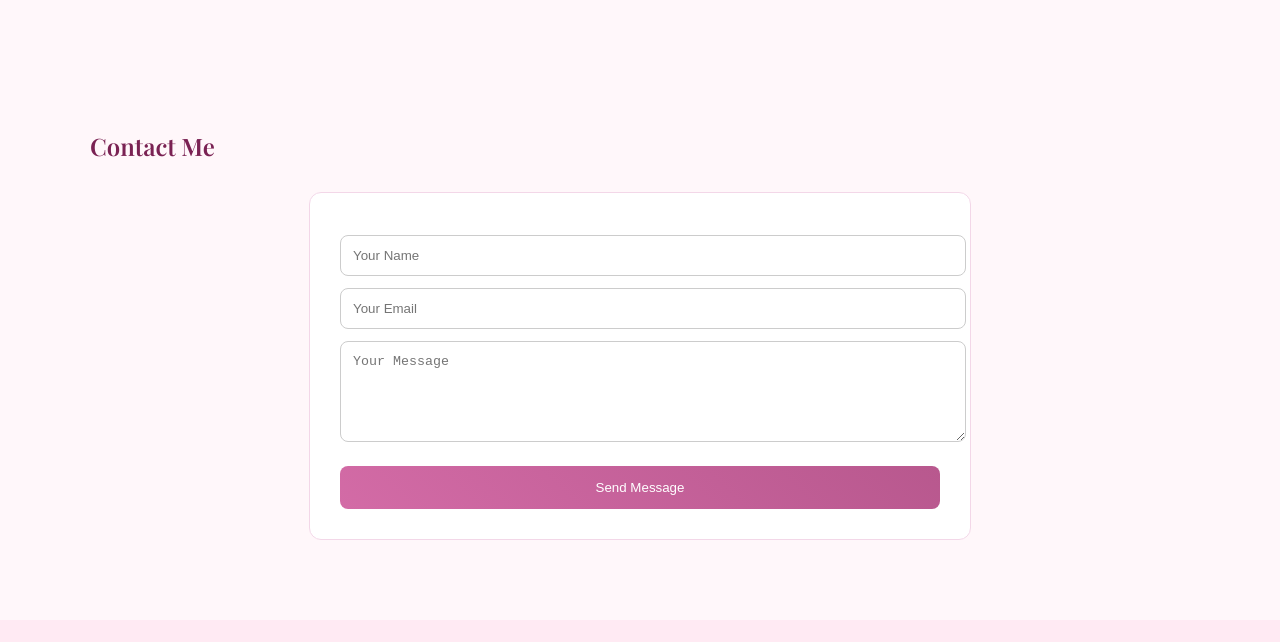
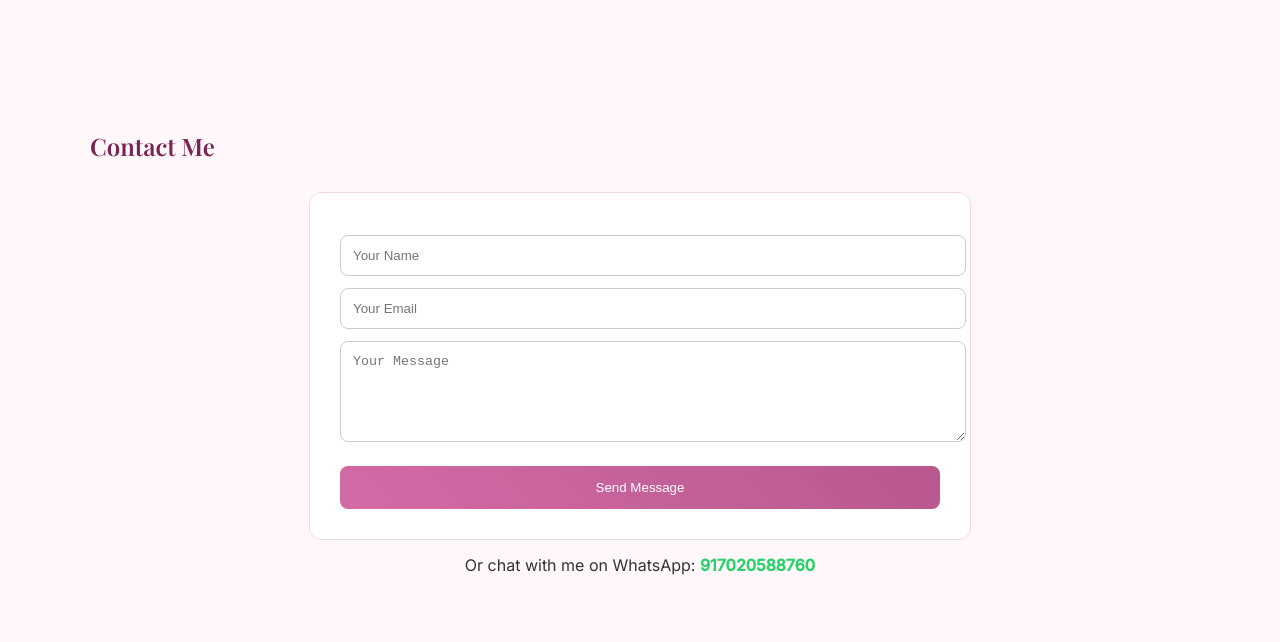
Before and after one commit to amoljorewar/NehaMakeover, a plain HTML site: page index.html in a window 1280 px wide. Shown: the part 2326-2968 px from the top of the page. Drawn offline with nearby package versions, Linux system fonts and the light colour scheme.

Commit message:
Add WhatsApp contact link and button

```diff
--- a/index.html
+++ b/index.html
@@ -361,6 +361,12 @@
         <textarea name="message" rows="5" placeholder="Your Message" required></textarea>
         <button type="submit">Send Message</button>
     </form>
+    <p style="text-align:center; margin-top:15px;">
+        Or chat with me on WhatsApp:
+        <a href="https://wa.me/917020588760" target="_blank" rel="noopener" style="color:#25d366; font-weight:bold;">
+            917020588760
+        </a>
+    </p>
     <p id="form-success" class="form-message success">✔ Thank you! Your message has been sent.</p>
     <p id="form-error" class="form-message error">✖ Oops! Something went wrong. Please try again.</p>
 </section>
@@ -370,13 +376,13 @@
     <div class="social">
         <a href="#"><i class="fab fa-instagram"></i></a>
         <a href="#"><i class="fab fa-facebook"></i></a>
-        <a href="#"><i class="fab fa-whatsapp"></i></a>
+        <a href="https://wa.me/917020588760" target="_blank" rel="noopener"><i class="fab fa-whatsapp"></i></a>
     </div>
     <p>© 2025 Makeover & Hairstyling Studio. All rights reserved.</p>
 </footer>
 
 <!-- WHATSAPP FLOAT BUTTON -->
-<a href="https://wa.me/91XXXXXXXXXX" class="whatsapp-float"><i class="fab fa-whatsapp"></i></a>
+<a href="https://wa.me/917020588760" class="whatsapp-float" target="_blank" rel="noopener"><i class="fab fa-whatsapp"></i></a>
 
 <!-- SCRIPTS -->
 <script>
```
